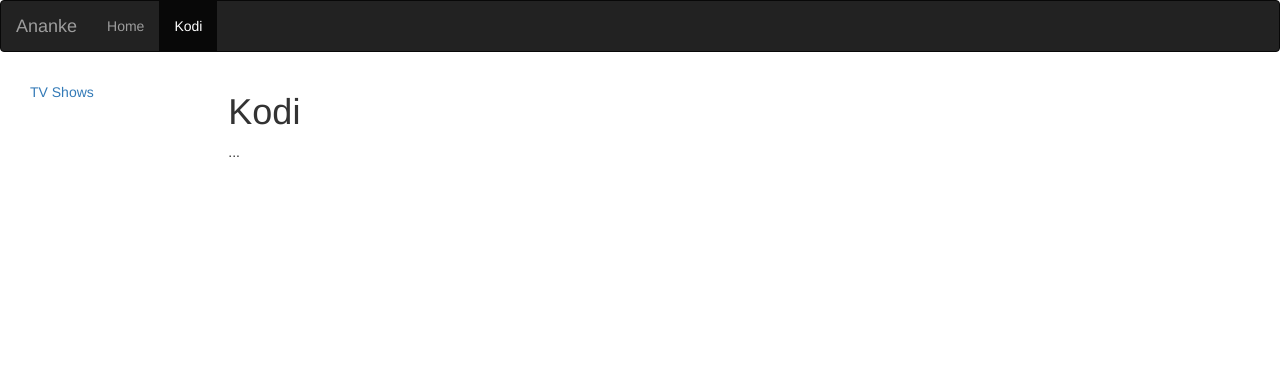
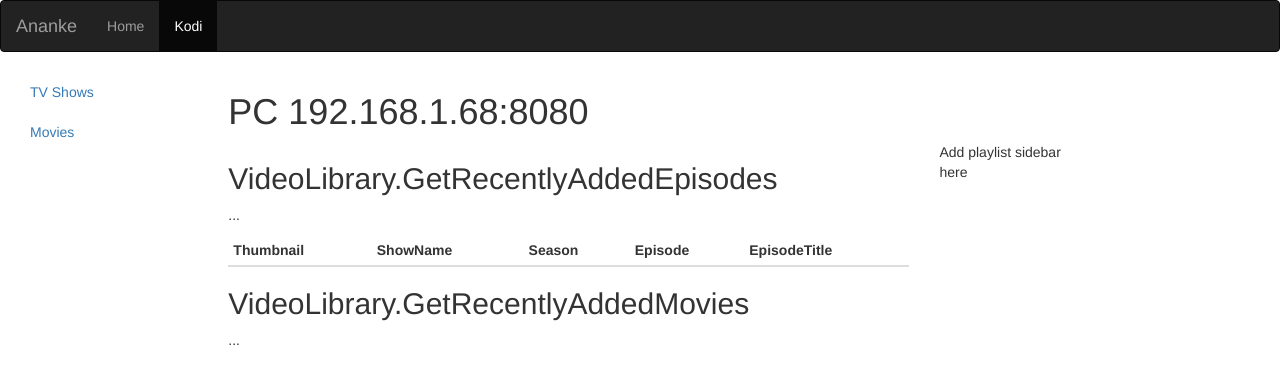
Before and after one commit to davgeo/kodex, a Django app: page /main/kodi/1/tv in a window 1280 px wide. Shown: the top 384 px of the page. Run offline with Django 3.2, Linux system fonts and the light colour scheme; data comes from the database, SQL or seed files in the repository; lists and menus that the app fills with data are empty; some libraries are stand-ins or nearby versions.

Commit message:
Initial operational web server with basic kodi lookups

```diff
--- a/kodi.py
+++ b/ananke/main/kodijsonrpc.py
@@ -1,6 +1,6 @@
 #!/usr/bin/env python3
 
-''' KODI '''
+''' KODI JSON RPC Client '''
 # Python default package imports
 
 # Third-party package imports
@@ -36,10 +36,8 @@ KODI_JSON_NAMESPACES = ["VideoLibrary",
 #
 #################################################
 class KodiNamespace(object):
-  #logVerbosity = logzila.Verbosity.MINIMAL
-
   #################################################
-  # constructor
+  # __init__
   #################################################
   def __init__(self):
     self.server = None
@@ -79,15 +77,14 @@ for namespace in KODI_JSON_NAMESPACES:
 
 #################################################
 #
-# Kodi
+# KodiJSONClient
 #
 #################################################
-class Kodi(object):
+class KodiJSONClient(object):
   headers = {'content-type': 'application/json'}
-  #logVerbosity = logzila.Verbosity.MINIMAL
 
   #################################################
-  # constructor
+  # __init__
   #################################################
   def __init__(self, host, port, user, pwd):
     self._AddNamespaces()
--- a/ananke/main/models.py
+++ b/ananke/main/models.py
@@ -1,4 +1,10 @@
 from django.db import models
+from .kodijsonrpc import KodiJSONClient
+
+from django.core.validators import URLValidator
+from django.core.exceptions import ValidationError
+
+import urllib
 
 # Create your models here.
 class Server(models.Model):
@@ -11,6 +17,35 @@ class Server(models.Model):
   def __str__(self):
     return '{0} {1}:{2}'.format(self.name, self.host, self.port)
 
+  def CheckStatus(self):
+    server = KodiJSONClient(self.host, self.port, self.user, self.pwd)
+    try:
+      server.JSONRPC.Ping()
+    except:
+      return 'Offline'
+    else:
+      return 'Online'
+
+  def GetRecentlyAddedEpisodes(self):
+    server = KodiJSONClient(self.host, self.port, self.user, self.pwd)
+    recentEpisodes = server.VideoLibrary.GetRecentlyAddedEpisodes({'properties':['title', 'showtitle', 'thumbnail', 'tvshowid', 'episode', 'season']})
+    episodes = recentEpisodes['episodes']
+    for episode in episodes:
+      thumbnail = urllib.parse.unquote(episode['thumbnail']).replace('image://', '').strip(r'/')
+      val = URLValidator()
+      try:
+        val(thumbnail)
+      except ValidationError:
+        showDetails = server.VideoLibrary.GetTVShowDetails({'tvshowid': episode['tvshowid'], 'properties':['thumbnail',]})['tvshowdetails']
+        thumbnail = urllib.parse.unquote(showDetails['thumbnail']).replace('image://', '').strip(r'/')
+        try:
+          val(thumbnail)
+        except ValidationError:
+          thumbnail = 'http://placekitten.com/g/50/50'
+      episode['thumbnail'] = thumbnail
+    return episodes
+
+
 class Config(models.Model):
   activeServer = models.ForeignKey('Server')
   thumbnails = models.BooleanField()
--- a/ananke/main/templates/main/kodi.html
+++ b/ananke/main/templates/main/kodi.html
@@ -5,10 +5,31 @@
 {% block kodiActive %}class="active"{% endblock %}
 
 {% block sidebar %}
-  <li class="active"><a href="#">TV Shows<span class="sr-only">(current)</span></a></li>
+  <li><a href="#">Settings<span class="sr-only">(current)</span></a></li>
 {% endblock %}
 
 {% block content %}
-  <h1>Kodi</h1>
-  <p>...</p>
+<div class="container">
+  <h2>Kodi</h2>
+  {% if kodi_server_list %}
+    <table class="table table-condensed table-striped" style="width:30%">
+      <thead>
+        <tr>
+          <th>Server</th>
+          <th>Status</th>
+        </tr>
+      </thead>
+      <tbody>
+        {% for server, status in kodi_server_list %}
+        <tr>
+          <td><a href="/main/kodi/{{ server.id }}">{{ server }}</a></td>
+          <td>{{ status }}</td>
+        </tr>
+        {% endfor %}
+      </tbody>
+    </table>
+  {% else %}
+    <p>No kodi servers are available.</p>
+  {% endif %}
+</div>
 {% endblock %}
--- /dev/null
+++ b/ananke/main/templates/main/kodi_server_base.html
@@ -0,0 +1,21 @@
+{% extends "main/base.html" %}
+
+{% block title %}Kodi{% endblock %}
+
+{% block kodiActive %}class="active"{% endblock %}
+
+{% block sidebar %}
+  <li><a href="{% url 'kodi'%}/{{ server.id }}/tv">TV Shows<span class="sr-only">(current)</span></a></li>
+  <li><a href="{% url 'kodi'%}/{{ server.id }}/movies">Movies<span class="sr-only">(current)</span></a></li>
+{% endblock %}
+
+{% block content %}
+  <h1>{{ server }}</h1>
+
+  <div class="row">
+    <div class="col-sm-8">
+      {% block center %}{% endblock %}
+    </div>
+    <div class="col-sm-2">Add playlist sidebar here</div>
+  </div>
+{% endblock %}
--- /dev/null
+++ b/ananke/main/templates/main/kodi_server_index.html
@@ -0,0 +1,36 @@
+{% extends "main/kodi_server_base.html" %}
+
+{% block center %}
+  <h2>VideoLibrary.GetRecentlyAddedEpisodes</h2>
+  <p>...</p>
+
+  <table class="table table-condensed table-striped" style="width:100%">
+    <thead>
+      <tr>
+        <th>Thumbnail</th>
+        <th>ShowName</th>
+        <th>Season</th>
+        <th>Episode</th>
+        <th>EpisodeTitle</th>
+      </tr>
+    </thead>
+    <tbody>
+      {% for episode in episodes %}
+      <tr>
+        <td>
+          <a href="/main/kodi/{{ server.id }}/{{ episode.tvshowid }}/{{ episode.season }}/{{ episode.episode }}">
+            <img src="{{ episode.thumbnail }}" class="img-responsive" alt={{ episode.title }} width="50" height="50">
+          </a>
+        </td>
+        <td>{{ episode.showtitle }}</td>
+        <td>{{ episode.season }}</td>
+        <td>{{ episode.episode }}</td>
+        <td>{{ episode.title }}</td>
+      </tr>
+      {% endfor %}
+    </tbody>
+  </table>
+
+  <h2>VideoLibrary.GetRecentlyAddedMovies</h2>
+  <p>...</p>
+{% endblock %}
--- a/ananke/main/urls.py
+++ b/ananke/main/urls.py
@@ -4,5 +4,8 @@ from . import views
 
 urlpatterns = [
     url(r'^$', views.index, name='index'),
-    url(r'^kodi', views.kodi, name='kodi'),
+    url(r'^kodi$', views.kodi, name='kodi'),
+    url(r'^kodi/([0-9]+)$', views.server, name='server'),
+    url(r'^kodi/([0-9]+)/tv$', views.tv, name='tv'),
+    url(r'^kodi/([0-9]+)/movies$', views.movies, name='movies'),
 ]
--- a/ananke/main/views.py
+++ b/ananke/main/views.py
@@ -1,6 +1,9 @@
 from django.shortcuts import render
 from django.http import HttpResponse
 from django.template import loader
+from django.views.generic import TemplateView
+
+from .models import Server
 
 # Create your views here.
 def index(request):
@@ -8,8 +11,31 @@ def index(request):
   return HttpResponse(template.render())
 
 def kodi(request):
-  template = loader.get_template('main/kodi.html')
-  return HttpResponse(template.render())
+  serverList = Server.objects.all()
 
-# Class KodiView(View):
+  serverStatusTable = []
+  for server in serverList:
+    serverStatusTable.append((server, server.CheckStatus()))
+
+  context = {'kodi_server_list': serverStatusTable}
+  return render(request, 'main/kodi.html', context)
+
+def server(request, ident):
+  server = Server.objects.get(pk=ident)
+  recently_added_episodes = server.GetRecentlyAddedEpisodes()
+
+  context = {'server':server, 'episodes':recently_added_episodes}
+  return render(request, 'main/kodi_server_index.html', context)
+
+def tv(request, ident):
+  server = Server.objects.get(pk=ident)
+  context = {'server':server}
+  return render(request, 'main/kodi_server_index.html', context)
+
+def movies(request, ident):
+  server = Server.objects.get(pk=ident)
+  context = {'server':server}
+  return render(request, 'main/kodi_server_index.html', context)
+
+# class KodiView(View):
     # def... VideoLibrary.GetRecentlyAddedEpisodes
```
Also changed, not shown: ananke/main/kodi.py (added, +52 -0 lines), 1 other file.
